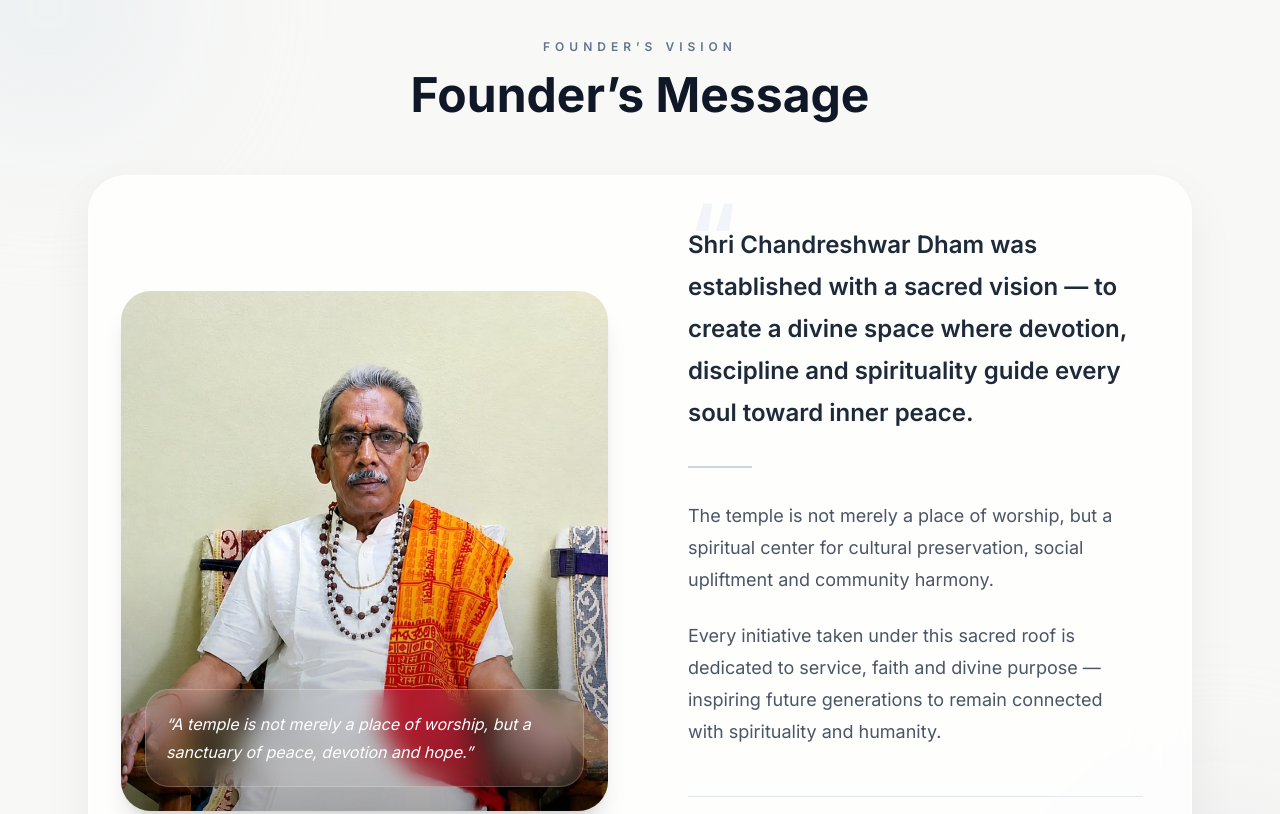
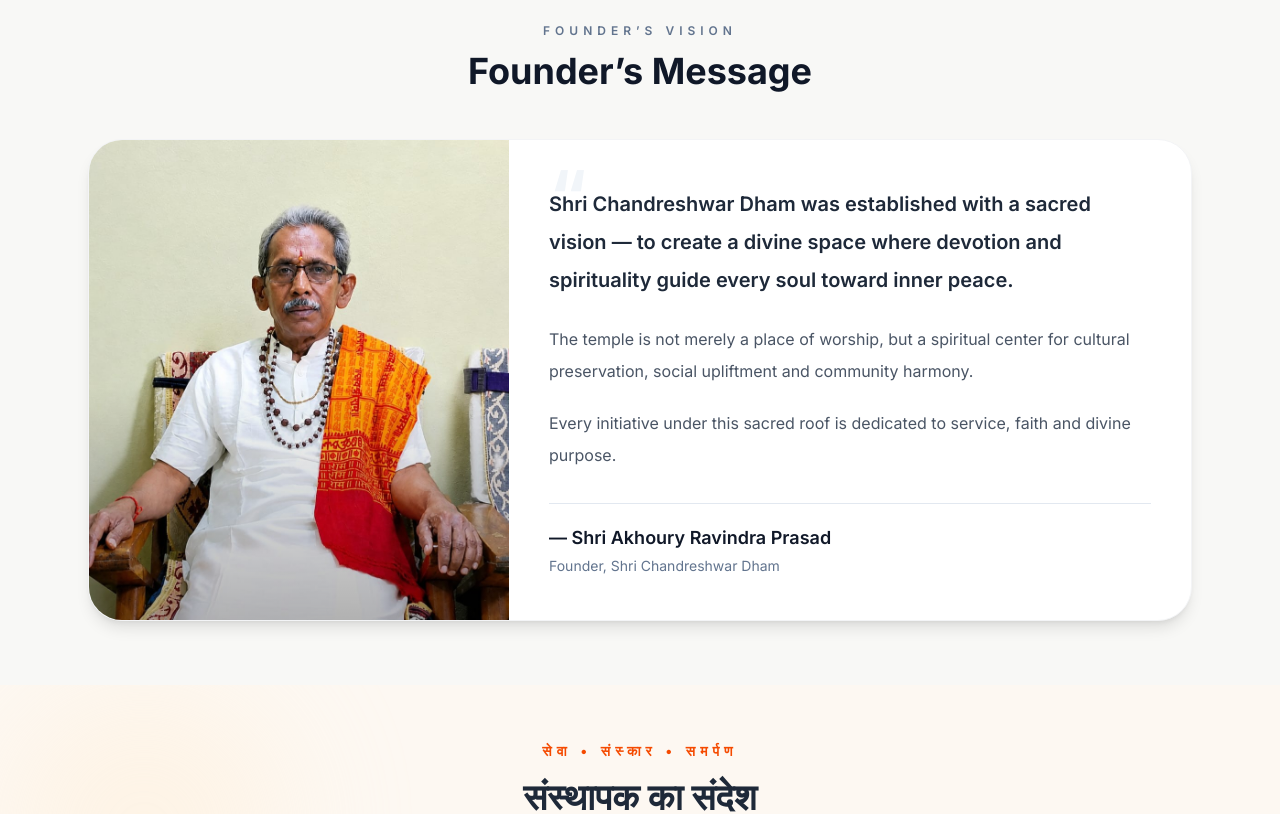
Before and after one commit to PathakAnshika/ShivTempleWebsite, a Next.js app: page /about in a window 1280 px wide. Shown: the part 3160-3974 px from the top of the page. Built offline with nearby package versions, Linux system fonts and the light colour scheme.

Commit message:
Upgrade Next.js to fix security vulnerability

```diff
--- a/app/about/page.jsx
+++ b/app/about/page.jsx
@@ -682,46 +682,24 @@ export default function AboutPage() {
 </section>
       {/* ===== FOUNDER MESSAGE ===== */}
 {/* ===== FOUNDER MESSAGE ===== */}
-{/* ===== FOUNDER MESSAGE ===== */}
-<section className="bg-[#f8f8f6] py-20 overflow-hidden relative">
+<section className="bg-[#f8f8f6] py-16 overflow-hidden">
 
-  {/* Soft Background Glow */}
-  <div className="
-    absolute -top-24 -left-24
-    w-72 h-72
-    bg-slate-200/40
-    rounded-full
-    blur-3xl
-  "></div>
-
-  <div className="
-    absolute -bottom-24 -right-24
-    w-80 h-80
-    bg-gray-200/40
-    rounded-full
-    blur-3xl
-  "></div>
-
-  <div className="
-    relative z-10
-    max-w-6xl mx-auto
-    px-6
-  ">
+  <div className="max-w-6xl mx-auto px-6">
 
     {/* Heading */}
-    <div className="text-center mb-14">
+    <div className="text-center mb-12">
 
       <p className="
         uppercase tracking-[5px]
         text-slate-500
         text-xs font-semibold
-        mb-4
+        mb-3
       ">
         Founder’s Vision
       </p>
 
       <h2 className="
-        text-3xl md:text-5xl
+        text-3xl md:text-4xl
         font-bold
         text-gray-900
       ">
@@ -730,33 +708,21 @@ export default function AboutPage() {
 
     </div>
 
-    {/* Main Card */}
+    {/* Main Layout */}
     <div className="
-      bg-white/80
-      backdrop-blur-xl
-      border border-white
-      shadow-[0_20px_50px_rgba(0,0,0,0.06)]
-      rounded-[38px]
+      bg-white
+      rounded-[34px]
+      shadow-lg
+      border border-gray-100
       overflow-hidden
-      grid lg:grid-cols-2
+      grid lg:grid-cols-[420px_1fr]
       items-center
     ">
 
-      {/* ===== LEFT IMAGE ===== */}
+      {/* ===== IMAGE ===== */}
       <div className="
         relative
         h-full
-        flex items-center
-        justify-center
-        p-8
-      ">
-
-        <div className="
-          relative
-          w-full
-          rounded-[30px]
-          overflow-hidden
-          shadow-xl
       ">
 
         <img
@@ -764,7 +730,7 @@ export default function AboutPage() {
           alt="Founder"
           className="
             w-full
-              h-[520px]
+            h-[480px]
             object-cover
             object-top
           "
@@ -774,47 +740,20 @@ export default function AboutPage() {
         <div className="
           absolute inset-0
           bg-gradient-to-t
-            from-black/35 via-transparent to-transparent
+          from-black/30 via-transparent to-transparent
         "></div>
-
-          {/* Floating Quote */}
-          <div className="
-            absolute bottom-6 left-6 right-6
-            bg-white/10
-            backdrop-blur-md
-            border border-white/20
-            rounded-[24px]
-            p-5
-          ">
-
-            <p className="
-              text-white
-              text-base
-              leading-7
-              italic
-            ">
-              “A temple is not merely a place of worship,
-              but a sanctuary of peace, devotion and hope.”
-            </p>
 
       </div>
 
-        </div>
+      {/* ===== CONTENT ===== */}
+      <div className="p-8 md:p-10">
 
-      </div>
-
-      {/* ===== RIGHT CONTENT ===== */}
-      <div className="
-        p-10 md:p-12
-        flex flex-col justify-center
-      ">
-
-        {/* Big Quote */}
-        <div className="relative mb-8">
+        {/* Quote */}
+        <div className="relative mb-6">
 
           <div className="
-            absolute -top-8 left-0
-            text-[90px]
+            absolute -top-6 left-0
+            text-[70px]
             text-slate-100
             font-bold
             leading-none
@@ -824,33 +763,26 @@ export default function AboutPage() {
 
           <p className="
             relative z-10
-            text-xl md:text-2xl
-            leading-[42px]
+            text-lg md:text-xl
+            leading-[38px]
             font-semibold
             text-gray-800
           ">
             Shri Chandreshwar Dham was established
             with a sacred vision — to create a divine
-            space where devotion, discipline and
-            spirituality guide every soul toward inner peace.
+            space where devotion and spirituality guide
+            every soul toward inner peace.
           </p>
 
         </div>
 
-        {/* Divider */}
-        <div className="
-          w-16 h-[2px]
-          bg-slate-300
-          mb-8
-        "></div>
-
         {/* Message */}
-        <div className="space-y-6">
+        <div className="space-y-5">
 
           <p className="
             text-gray-600
             leading-8
-            text-base md:text-lg
+            text-base
           ">
             The temple is not merely a place of worship,
             but a spiritual center for cultural preservation,
@@ -860,25 +792,23 @@ export default function AboutPage() {
           <p className="
             text-gray-600
             leading-8
-            text-base md:text-lg
+            text-base
           ">
-            Every initiative taken under this sacred roof
-            is dedicated to service, faith and divine purpose —
-            inspiring future generations to remain connected
-            with spirituality and humanity.
+            Every initiative under this sacred roof
+            is dedicated to service, faith and divine purpose.
           </p>
 
         </div>
 
         {/* Signature */}
         <div className="
-          mt-12
-          pt-6
+          mt-8
+          pt-5
           border-t border-slate-200
         ">
 
           <h3 className="
-            text-xl
+            text-lg
             font-semibold
             text-gray-900
           ">
@@ -887,9 +817,8 @@ export default function AboutPage() {
 
           <p className="
             text-slate-500
-            mt-2
+            mt-1
             text-sm
-            tracking-wide
           ">
             Founder, Shri Chandreshwar Dham
           </p>
```
Lines whose indentation alone changed are shown as unchanged.
